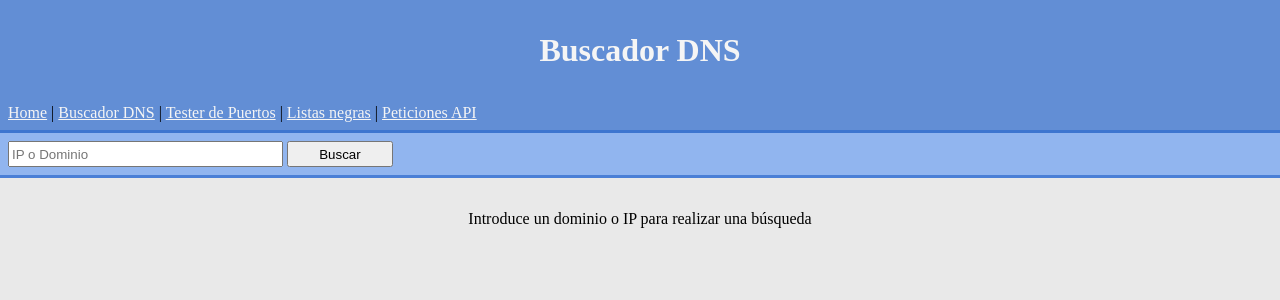
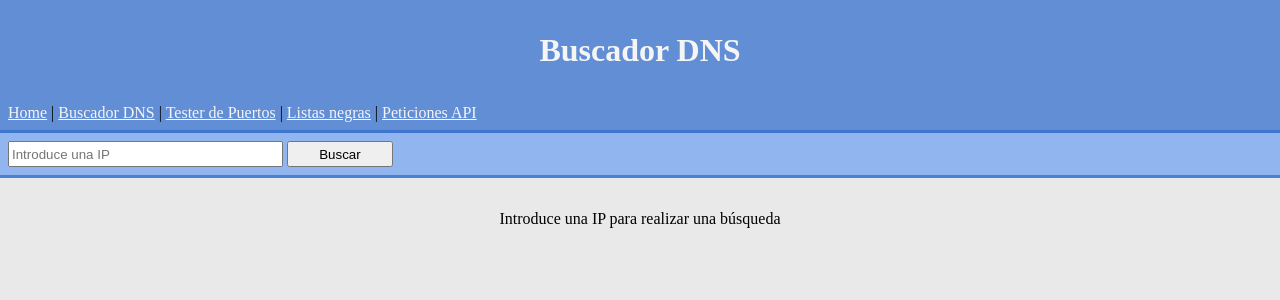
Before and after one commit to CMCASCANTE/Python---Utilities, a Django app: page /bkl in a window 1280 px wide. Shown: the top 300 px of the page. Run offline with Django 5.2, Linux system fonts and the light colour scheme.

Commit message:
v1.2.1 - Blacklist solo IP

```diff
--- a/app/templates/bklChecker.html
+++ b/app/templates/bklChecker.html
@@ -52,11 +52,11 @@
         {% endif %}
     {% elif not valueInput %}
         <p>
-            Introduce un dominio o IP para realizar una búsqueda
+            Introduce una IP para realizar una búsqueda
         </p>
     {% else %}
         <p>
-            Introduce un dominio o IP válido
+            Introduce una IP válida
         </p>
     {% endif %}
     </div>
--- a/app/vistas/bklChecker.py
+++ b/app/vistas/bklChecker.py
@@ -59,8 +59,10 @@ def bklChecker(request):
             if match.group('ip'):
                 resultBool, result = checkIP(valueInput)
             # Si coincide con el patron de Dominio
-            elif match.group('domain'):
-                resultBool, result = checkDomain(valueInput)
+            # elif match.group('domain'):
+                # resultBool, result = checkDomain(valueInput)
+            else:
+                validValue = False
         # Si no coincide con ninguno indicamos que no es un valor válido
         else:
             validValue = False
@@ -105,6 +107,7 @@ def checkDomain(dominio):
     # Lanzamos la consulta con manejo de excepciones
     try:
         result = checker.check(dominio)
+        print(result)
         return True, result
 
     except Exception as e:
--- a/app/vistas/formularios/forms.py
+++ b/app/vistas/formularios/forms.py
@@ -97,7 +97,7 @@ class DNSForm(forms.Form):
 ###############################################
 class BKLForm(forms.Form):
     # Input
-    inputValue = forms.CharField(label="", max_length=200, required=False, initial=None, widget=forms.TextInput(attrs={'placeholder': 'IP o Dominio'}))
+    inputValue = forms.CharField(label="", max_length=200, required=False, initial=None, widget=forms.TextInput(attrs={'placeholder': 'Introduce una IP'}))
 
 
 
```
